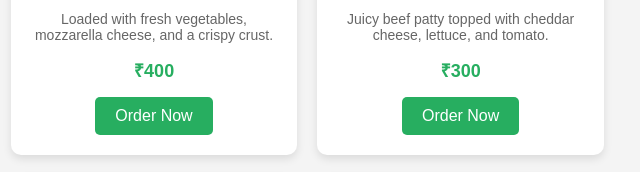
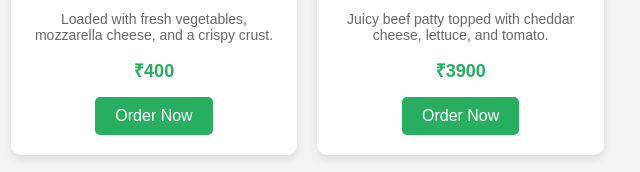
Before and after one commit to VenuKethapally/my-menu-app, a website: page index.html in a window 1280 px wide. Shown: the part 415-587 px from the top of the page, 486-1126 px from the left. Drawn offline with Linux system fonts and the light colour scheme.

Commit message:
Update index.html

```diff
--- a/index.html
+++ b/index.html
@@ -172,7 +172,7 @@
       <img src="https://tse4.mm.bing.net/th/id/OIP.gtyPX2OzBaloMgZ21cJjGwHaDs?rs=1&pid=ImgDetMain&o=7&rm=3" alt="Cheese Burger">
       <h2>Cheese Burger</h2>
       <p>Juicy beef patty topped with cheddar cheese, lettuce, and tomato.</p>
-      <div class="price">₹300</div>
+      <div class="price">₹3900</div>
       <a href="#" class="order-btn" onclick="window.location.href='order.html?item=Cheese%20Burger';">Order Now</a>
 
     </div>
```
